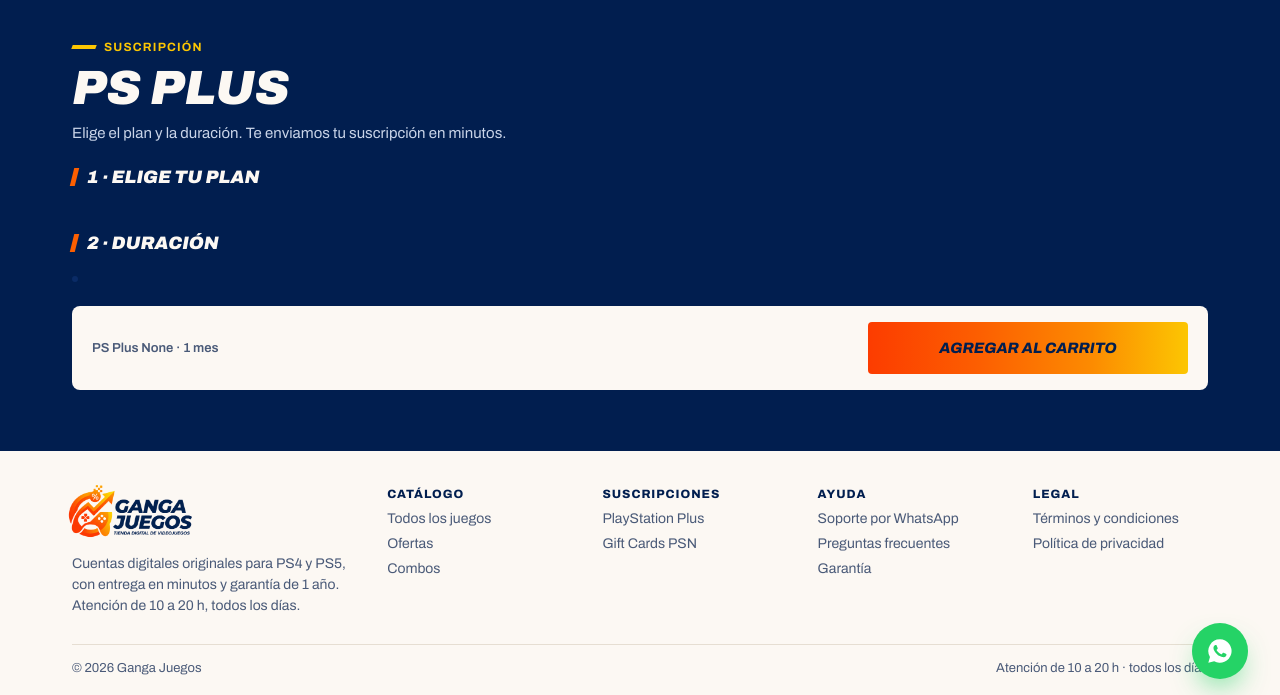
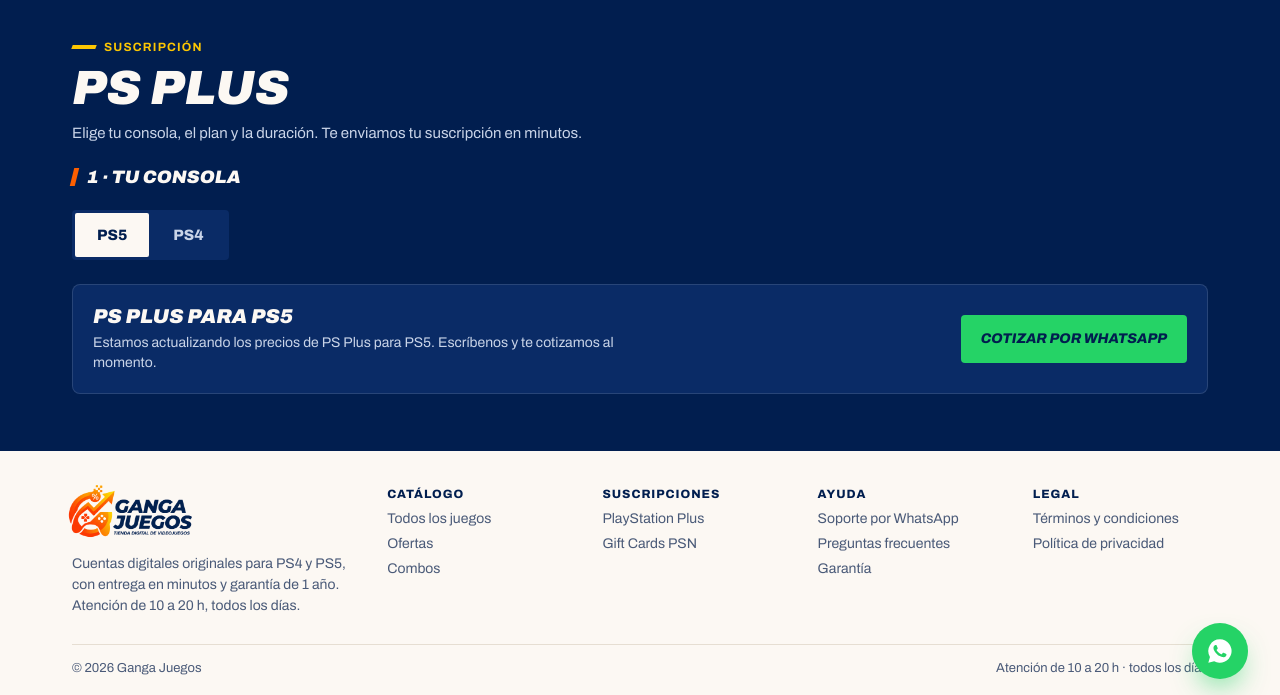
Before and after one commit to SantiagoGG0/GangaJuegos, a Django app: page /plus/ in a window 1280 px wide. Shown: the part 105-800 px from the top of the page. Run offline with Django 5.2, Linux system fonts and the light colour scheme; data comes from the database, SQL or seed files in the repository; data that the repository does not hold is empty.

Commit message:
PS Plus: elegir consola (PS4 o PS5) antes del plan
- "1 · Tu consola" siempre visible con PS5 y PS4; cada consola muestra sus
  propios precios. Si una consola aún no tiene planes cargados, se muestra
  "Cotizar por WhatsApp" en vez de un formulario vacío.
- El resumen, el carrito y el pedido indican la consola
  ("PS Plus Extra · PS5"), para entregar la suscripción correcta.

Co-Authored-By: Claude Opus 5.5 <noreply@anthropic.com>

```diff
--- a/apps/orders/payments.py
+++ b/apps/orders/payments.py
@@ -68,9 +68,10 @@ def cart_lines(cart_items):
                 continue
             label = '1 mes' if plan.months == 1 else f'{plan.months} meses'
             lines.append({
-                'entry': entry, 'kind': kind, 'titulo': f'PS Plus {plan.tier}', 'juego': None,
+                'entry': entry, 'kind': kind, 'titulo': f'PS Plus {plan.tier} · {plan.platform}', 'juego': None,
                 'precio_cop': plan.price, 'cantidad': qty, 'cuenta': '',
-                'sub': f'Suscripción · {label}', 'order_title': f'PlayStation Plus {plan.tier} ({label})',
+                'sub': f'Suscripción {plan.platform} · {label}',
+                'order_title': f'PlayStation Plus {plan.tier} {plan.platform} ({label})',
                 'cover_bg': f'background:{PLUS_ART}', 'url': '/plus/',
             })
         elif kind == 'gift':
--- a/apps/store/views.py
+++ b/apps/store/views.py
@@ -465,11 +465,15 @@ def _perks(body):
 def plus(request):
     from apps.catalog.models import PlusPlan, TierInfo
 
+    from .whatsapp import wa_link
+
     currency = _currency(request)
-    platforms = sorted(set(PlusPlan.objects.values_list('platform', flat=True)), reverse=True)
+    # PS4 y PS5 tienen precios distintos: el selector se muestra siempre, aunque
+    # una consola todavía no tenga planes cargados (se ofrece cotizar por WhatsApp).
+    platforms = [p for p, _ in PlusPlan.PLATFORM_CHOICES]
     platform = request.GET.get('platform', 'PS5')
     if platform not in platforms:
-        platform = platforms[0] if platforms else 'PS5'
+        platform = 'PS5'
 
     plans = {}
     months_set = set()
@@ -506,7 +510,9 @@ def plus(request):
         'sel_id': sel_plan['id'] if sel_plan else '',
         'plans_json': _json(plans),
         'platform': platform,
-        'platforms': platforms if len(platforms) > 1 else [],
+        'platforms': platforms,
+        'no_plans': not tiers,
+        'quote_link': wa_link(f'Hola, quiero cotizar PS Plus para {platform}.'),
     })
 
 
--- a/static/js/ganga-store.js
+++ b/static/js/ganga-store.js
@@ -507,7 +507,7 @@
         css(b, { background: on ? CREAM : 'transparent', color: on ? NAVY : '#C9D4E8' });
       });
       var sel = (plans[tier] || {})[months];
-      $('[data-plus-summary]', root).textContent = 'PS Plus ' + tier + ' · ' + (months === '1' ? '1 mes' : months + ' meses');
+      $('[data-plus-summary]', root).textContent = 'PS Plus ' + tier + ' · ' + (root.getAttribute('data-platform') || '') + ' · ' + (months === '1' ? '1 mes' : months + ' meses');
       var price = $('[data-plus-price]', root);
       price.textContent = sel ? sel.price : '—'; price.setAttribute('data-pop', sel ? sel.price : '');
       if (add) add.setAttribute('data-id', sel ? sel.id : '');
--- a/templates/store/plus.html
+++ b/templates/store/plus.html
@@ -1,14 +1,19 @@
 {% extends "base.html" %}
 {% block title %}PS Plus · Ganga Juegos{% endblock %}
 {% block content %}
-<main data-page="1" data-screen-label="PS Plus" data-plus="1" data-tier="{{ sel_tier }}" data-months="{{ sel_months }}" style="max-width:var(--maxW);margin:0 auto;padding:var(--cartTop) var(--pad) 48px;display:flex;flex-direction:column;gap:24px;width:100%">
-  {% include "partials/page_head.html" with kicker="Suscripción" title="PS Plus" lead="Elige el plan y la duración. Te enviamos tu suscripción en minutos." %}
-  {% if platforms %}
+<main data-page="1" data-screen-label="PS Plus" data-plus="1" data-platform="{{ platform }}" data-tier="{{ sel_tier }}" data-months="{{ sel_months }}" style="max-width:var(--maxW);margin:0 auto;padding:var(--cartTop) var(--pad) 48px;display:flex;flex-direction:column;gap:24px;width:100%">
+  {% include "partials/page_head.html" with kicker="Suscripción" title="PS Plus" lead="Elige tu consola, el plan y la duración. Te enviamos tu suscripción en minutos." %}
+  <div style="display:flex;align-items:center;gap:10px;font:italic 900 18px/1 'Archivo',sans-serif;font-stretch:110%;text-transform:uppercase"><span style="width:5px;height:18px;background:#FC5F01;transform:skewX(-14deg)"></span>1 · Tu consola</div>
   <div style="display:flex;gap:2px;padding:3px;background:#0A2B66;border-radius:4px;align-self:flex-start">
-    {% for p in platforms %}<a href="?platform={{ p }}" style="border:0;cursor:pointer;height:40px;padding:0 16px;border-radius:2px;font-weight:700;font-size:14px;background:{% if p == platform %}#FCF8F3{% else %}transparent{% endif %};color:{% if p == platform %}#011E4F{% else %}#C9D4E8{% endif %};white-space:nowrap;display:flex;align-items:center">{{ p }}</a>{% endfor %}
+    {% for p in platforms %}<a href="?platform={{ p }}" aria-current="{% if p == platform %}true{% else %}false{% endif %}" style="border:0;cursor:pointer;height:44px;padding:0 22px;border-radius:2px;font-weight:800;font-size:15px;background:{% if p == platform %}#FCF8F3{% else %}transparent{% endif %};color:{% if p == platform %}#011E4F{% else %}#C9D4E8{% endif %};white-space:nowrap;display:flex;align-items:center">{{ p }}</a>{% endfor %}
   </div>
-  {% endif %}
-  <div style="display:flex;align-items:center;gap:10px;font:italic 900 18px/1 'Archivo',sans-serif;font-stretch:110%;text-transform:uppercase"><span style="width:5px;height:18px;background:#FC5F01;transform:skewX(-14deg)"></span>1 · Elige tu plan</div>
+  {% if no_plans %}
+  <div style="display:flex;flex-wrap:wrap;align-items:center;justify-content:space-between;gap:16px;padding:20px;border-radius:8px;background:#0A2B66;border:1px solid rgba(252,248,243,.12)">
+    <div style="display:flex;flex-direction:column;gap:6px;max-width:560px"><div style="font:italic 900 20px/1.1 'Archivo',sans-serif;text-transform:uppercase">PS Plus para {{ platform }}</div><div style="font-size:14px;line-height:20px;color:#C9D4E8">Estamos actualizando los precios de PS Plus para {{ platform }}. Escríbenos y te cotizamos al momento.</div></div>
+    <a href="{{ quote_link }}" target="_blank" rel="noopener" style="height:48px;padding:0 20px;border-radius:4px;background:#25D366;color:#011E4F;font:italic 800 14px/1 'Archivo',sans-serif;text-transform:uppercase;display:flex;align-items:center">Cotizar por WhatsApp</a>
+  </div>
+  {% else %}
+  <div style="display:flex;align-items:center;gap:10px;font:italic 900 18px/1 'Archivo',sans-serif;font-stretch:110%;text-transform:uppercase"><span style="width:5px;height:18px;background:#FC5F01;transform:skewX(-14deg)"></span>2 · Elige tu plan</div>
   <div data-reveal-stagger="1" style="display:grid;grid-template-columns:repeat(auto-fit,minmax(220px,1fr));gap:10px">
     {% for t in tiers %}
       <button type="button" data-tier="{{ t.tier }}" data-tilt="4" style="text-align:left;cursor:pointer;padding:18px 16px;border-radius:8px;border:2px solid {% if t.tier == sel_tier %}#FC8B01{% else %}rgba(252,248,243,.15){% endif %};background:{% if t.tier == sel_tier %}#FCF8F3{% else %}#0A2B66{% endif %};color:{% if t.tier == sel_tier %}#011E4F{% else %}#FCF8F3{% endif %};display:flex;flex-direction:column;gap:8px;transition:all .15s">
@@ -21,16 +26,17 @@
       </button>
     {% endfor %}
   </div>
-  <div style="display:flex;align-items:center;gap:10px;font:italic 900 18px/1 'Archivo',sans-serif;font-stretch:110%;text-transform:uppercase"><span style="width:5px;height:18px;background:#FC5F01;transform:skewX(-14deg)"></span>2 · Duración</div>
+  <div style="display:flex;align-items:center;gap:10px;font:italic 900 18px/1 'Archivo',sans-serif;font-stretch:110%;text-transform:uppercase"><span style="width:5px;height:18px;background:#FC5F01;transform:skewX(-14deg)"></span>3 · Duración</div>
   <div style="display:flex;gap:2px;padding:3px;background:#0A2B66;border-radius:4px;align-self:flex-start">
     {% for d in durations %}
       <button type="button" data-months="{{ d.m }}" style="border:0;cursor:pointer;height:40px;padding:0 16px;border-radius:2px;font-weight:700;font-size:14px;background:{% if d.m == sel_months %}#FCF8F3{% else %}transparent{% endif %};color:{% if d.m == sel_months %}#011E4F{% else %}#C9D4E8{% endif %};white-space:nowrap">{{ d.label }}</button>
     {% endfor %}
   </div>
   <div style="display:flex;flex-wrap:wrap;align-items:center;justify-content:space-between;gap:16px;padding:16px 20px;border-radius:8px;background:#FCF8F3;color:#011E4F">
-    <div><div data-plus-summary="1" style="font-size:13px;font-weight:600;color:#4A5A78">PS Plus {{ sel_tier }} · {% if sel_months == 1 %}1 mes{% else %}{{ sel_months }} meses{% endif %}</div><div data-plus-price="1" data-pop="{{ sel_price }}" style="font:italic 900 28px/1.15 'Archivo',sans-serif">{{ sel_price }}</div></div>
+    <div><div data-plus-summary="1" style="font-size:13px;font-weight:600;color:#4A5A78">PS Plus {{ sel_tier }} · {{ platform }} · {% if sel_months == 1 %}1 mes{% else %}{{ sel_months }} meses{% endif %}</div><div data-plus-price="1" data-pop="{{ sel_price }}" style="font:italic 900 28px/1.15 'Archivo',sans-serif">{{ sel_price }}</div></div>
     <button type="button" data-add-item="plan" data-id="{{ sel_id }}" data-fly="1" data-magnetic="1" data-label="Agregar al carrito" style="flex:1 1 200px;max-width:320px;height:52px;border:0;border-radius:4px;background:linear-gradient(90deg,#FC3C00,#FC5F01 35%,#FC8B01 70%,#FCC602);color:#011E4F;font:italic 800 15px/1 'Archivo',sans-serif;text-transform:uppercase;cursor:pointer">Agregar al carrito</button>
   </div>
+  {% endif %}
   <script type="application/json" id="gj-plans">{{ plans_json|safe }}</script>
 </main>
 {% endblock %}
```
Also changed, not shown: apps/store/tests.py (+36 -0 lines).
